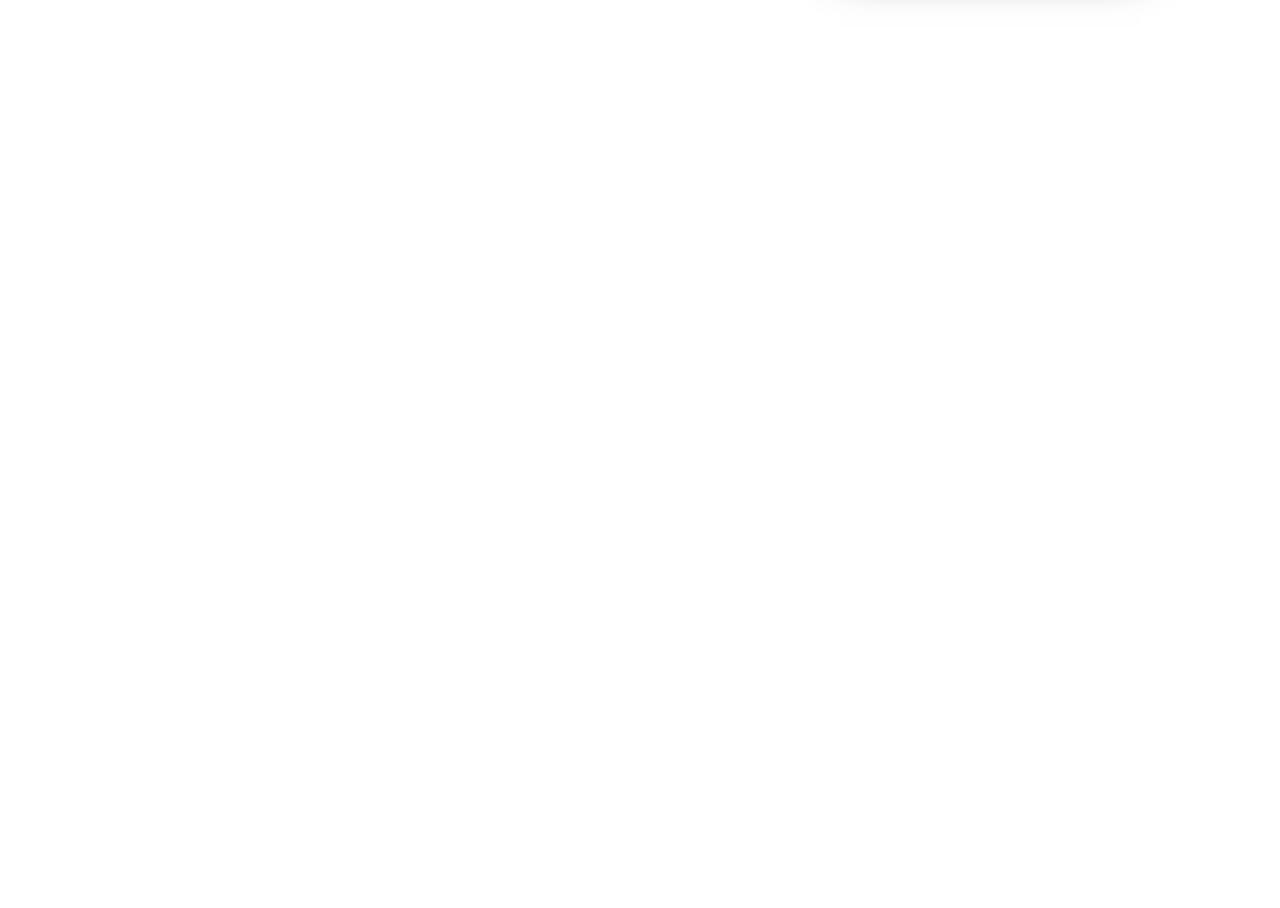
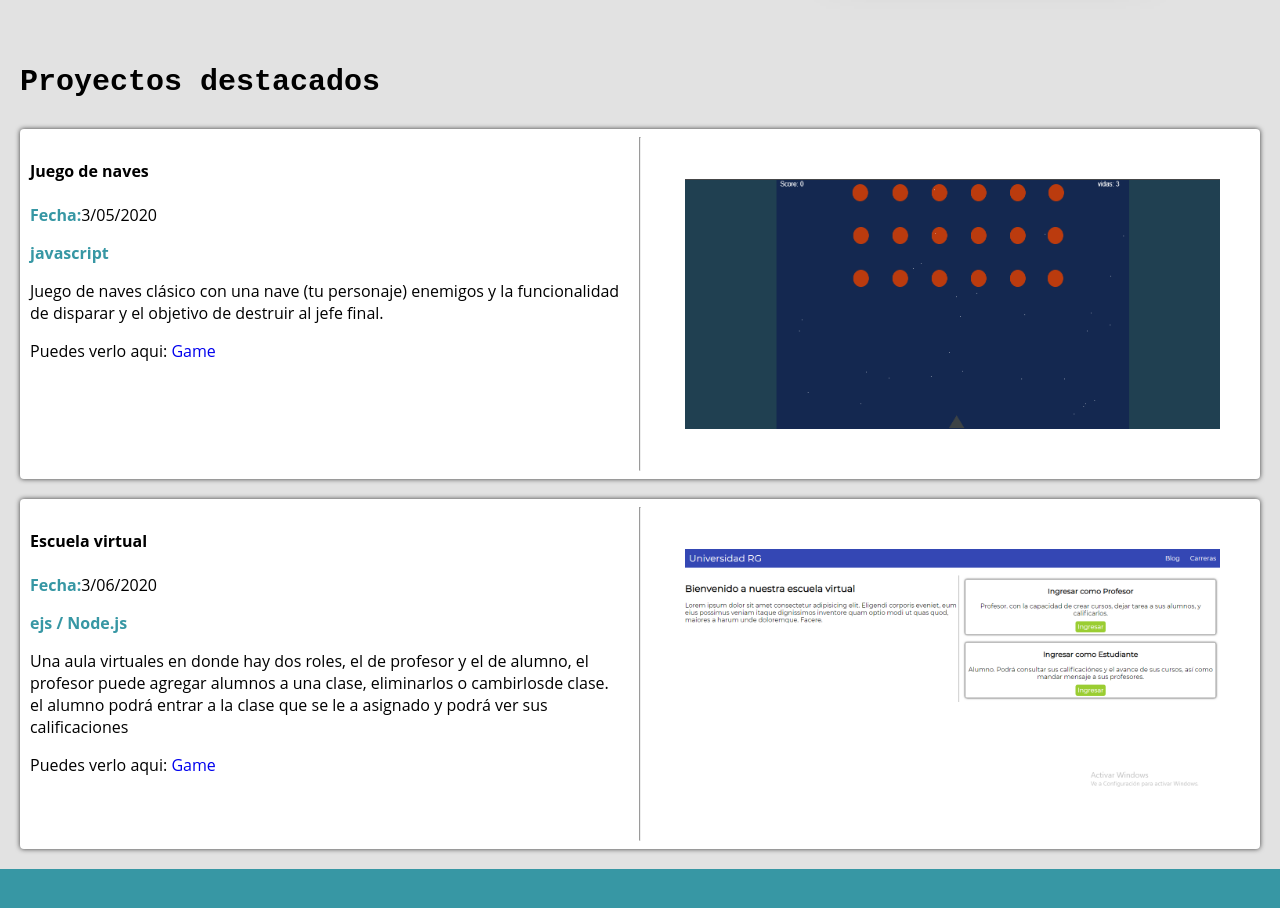
Before and after one commit to sam-621/rogeliosamuel.com, a React app: page / in a window 1280 px wide. Shown: the part 600-1508 px from the top of the page. Before the commit the page ends 800 px from the top, so only its background shows below. Built offline with nearby package versions, Linux system fonts and the light colour scheme.

Commit message:
Al project container and footer component added

```diff
--- /dev/null
+++ b/src/assets/styles/app.css
@@ -0,0 +1,6 @@
+body{
+    margin: 0;
+    padding: 0;
+    background-color: #E2E2E2;
+    font-family: 'Inconsolata', monospace;
+}
--- /dev/null
+++ b/src/assets/styles/footer.css
@@ -0,0 +1,13 @@
+footer{
+    height: 70px;
+    background-color: #3797A4;
+    display: flex;
+    align-items: center;
+    justify-content: center;
+}
+    .Icons a{
+        margin: 5px;
+        color: white;
+        text-decoration: none;
+        font-size: 30px;
+    }
--- /dev/null
+++ b/src/assets/styles/project.css
@@ -0,0 +1,27 @@
+.Project{
+    transition: 0.5s;
+    font-family: 'Open Sans', sans-serif;
+    display: grid;
+    grid-template-columns: 1fr 10px 1fr;
+    grid-template-rows: 350px;
+    margin: 20px;
+    border-radius: 4px;
+    box-shadow: 0 0 5px 0 rgba(0,0,0,0.75);
+    background-color: white;
+}
+.Project:hover{
+    transition: 0.5s;
+    box-shadow: 0 0 15px 0 rgba(0,0,0,0.75);
+}
+    .Description{
+        margin: 10px;
+    }
+        .Description p a{
+            text-decoration: none;
+        }
+    .Image{
+        margin: 10px;
+        display: flex;
+        align-items: center;
+        justify-content: center;
+    }
--- /dev/null
+++ b/src/assets/styles/projects.css
@@ -0,0 +1,7 @@
+.Project-container{
+    margin-top: 100px;
+}
+    .Project-container h3{
+        margin-left: 20px;
+        font-size: 30px;
+    }
--- /dev/null
+++ b/src/components/Footer.jsx
@@ -0,0 +1,19 @@
+import React from 'react';
+import '../assets/styles/footer.css'
+
+const Footer = () => {
+    return(
+        <>
+            <footer id="contacto">
+                <div class="Icons">
+                    <a href="https://github.com/rogeliosamuel621" target="_blank"><i class="fab fa-github"></i></a>
+                    <a href="https://www.linkedin.com/in/rogelio-samuel-moreno-corrales/" target="_blank"><i class="fab fa-linkedin"></i></a>
+                    <a href="https://twitter.com/RogelioSamuel2" target="_blank"><i class="fab fa-twitter-square"></i></a>
+                    <a href="https://www.facebook.com/rogeliosamuel.morenocorrales" target="_blank"><i class="fab fa-facebook-square"></i></a>
+                </div>
+            </footer>
+        </>
+    );
+}
+
+export default Footer;
--- /dev/null
+++ b/src/components/Project.jsx
@@ -0,0 +1,24 @@
+import React from 'react';
+import '../assets/styles/project.css'
+
+const Projects = (props) => {
+    const { title, date, tech, description, link, typeOf, image } = props
+
+    return(
+        <article className="Project">
+            <div className="Description">
+                <h4>{ title }</h4>
+                <p><strong>Fecha:</strong>{ date }</p>
+                <p><strong>{ tech }</strong></p>
+                <p>{ description }</p>
+                <p>Puedes verlo aqui: <a href={ link } target="_blank">{ typeOf }</a></p>
+            </div>
+            <hr />
+            <div className="Image">
+                <img id="myImg" src={ image } alt="Naves" width="90%" height="250px" />
+            </div>
+        </article>
+    );
+}
+
+export default Projects;
--- a/src/containers/MainSection.jsx
+++ /dev/null
@@ -1,14 +0,0 @@
-import React from 'react';
-import NavBar from '../components/Navbar';
-import Presentation from '../components/Presentation'
-
-const MainSection = () => {
-    return(
-        <>
-            <NavBar />
-            <Presentation />
-        </>
-    );
-}
-
-export default MainSection;
--- /dev/null
+++ b/src/containers/Presentation.jsx
@@ -0,0 +1,14 @@
+import React from 'react';
+import NavBar from '../components/Navbar';
+import Me from '../components/Me';
+
+const Presentation = () => {
+    return(
+        <>
+            <NavBar/>
+            <Me/>
+        </>
+    );
+}
+
+export default Presentation;
--- /dev/null
+++ b/src/containers/Projects.jsx
@@ -0,0 +1,37 @@
+import React from 'react';
+import Project from '../components/Project';
+import Footer from '../components/Footer';
+import '../assets/styles/projects.css'
+import Naves from '../assets/Images/Naves.png';
+import AulaVirtual from '../assets/Images/Digital-school.png'
+
+const Projects = () => {
+    return(
+        <>
+            <section className="Project-container" id="Projects">
+                <h3>Proyectos destacados</h3>
+                <Project
+                    title="Juego de naves"
+                    date="3/05/2020"
+                    tech="javascript"
+                    description="Juego de naves clásico con una nave (tu personaje) enemigos y la funcionalidad de disparar y el objetivo de destruir al jefe final."
+                    link="https://rogeliosamuel621.github.io/Naves/Index.html"
+                    typeOf="Game"
+                    image={ Naves }
+                />
+                <Project
+                    title="Escuela virtual"
+                    date="3/06/2020"
+                    tech="ejs / Node.js"
+                    description="   Una aula virtuales en donde hay dos roles, el de profesor y el de alumno, el profesor puede agregar alumnos a una clase, eliminarlos o cambirlosde clase. el alumno podrá entrar a la clase que se le a asignado y podrá ver sus calificaciones"
+                    link="https://rogeliosamuel621.github.io/Naves/Index.html"
+                    typeOf="Game"
+                    image={ AulaVirtual }
+                />
+            </section>
+            <Footer />
+        </>
+    );
+}
+
+export default Projects;
--- a/src/index.js
+++ b/src/index.js
@@ -1,5 +1,5 @@
 import React from 'react';
 import ReactDOM from 'react-dom';
-import MainSection from './containers/MainSection'
+import App from './pages/App'
 
-ReactDOM.render(<MainSection/>, document.getElementById('app'))
+ReactDOM.render(<App/>, document.getElementById('app'))
--- /dev/null
+++ b/src/pages/App.jsx
@@ -0,0 +1,15 @@
+import React from 'react';
+import Presentation from '../containers/Presentation';
+import Projects from '../containers/Projects';
+import '../assets/styles/app.css'
+
+const App = () => {
+    return(
+        <>
+            <Presentation/>
+            <Projects/>
+        </>
+    );
+}
+
+export default App;
```
Also changed, not shown: src/assets/Images/fbIcon.svg (added), src/components/Me.jsx (renamed from src/components/Presentation.jsx).
